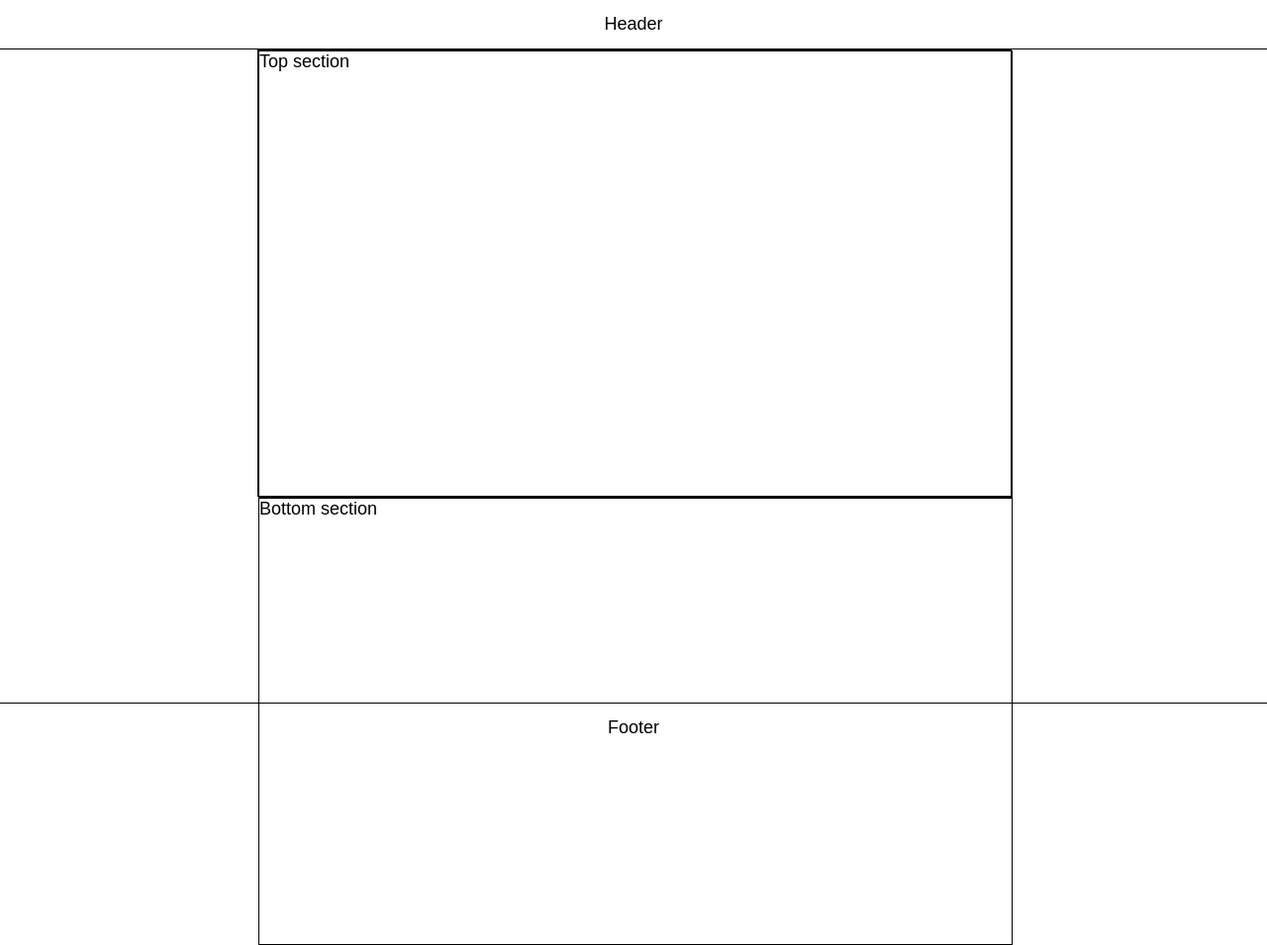
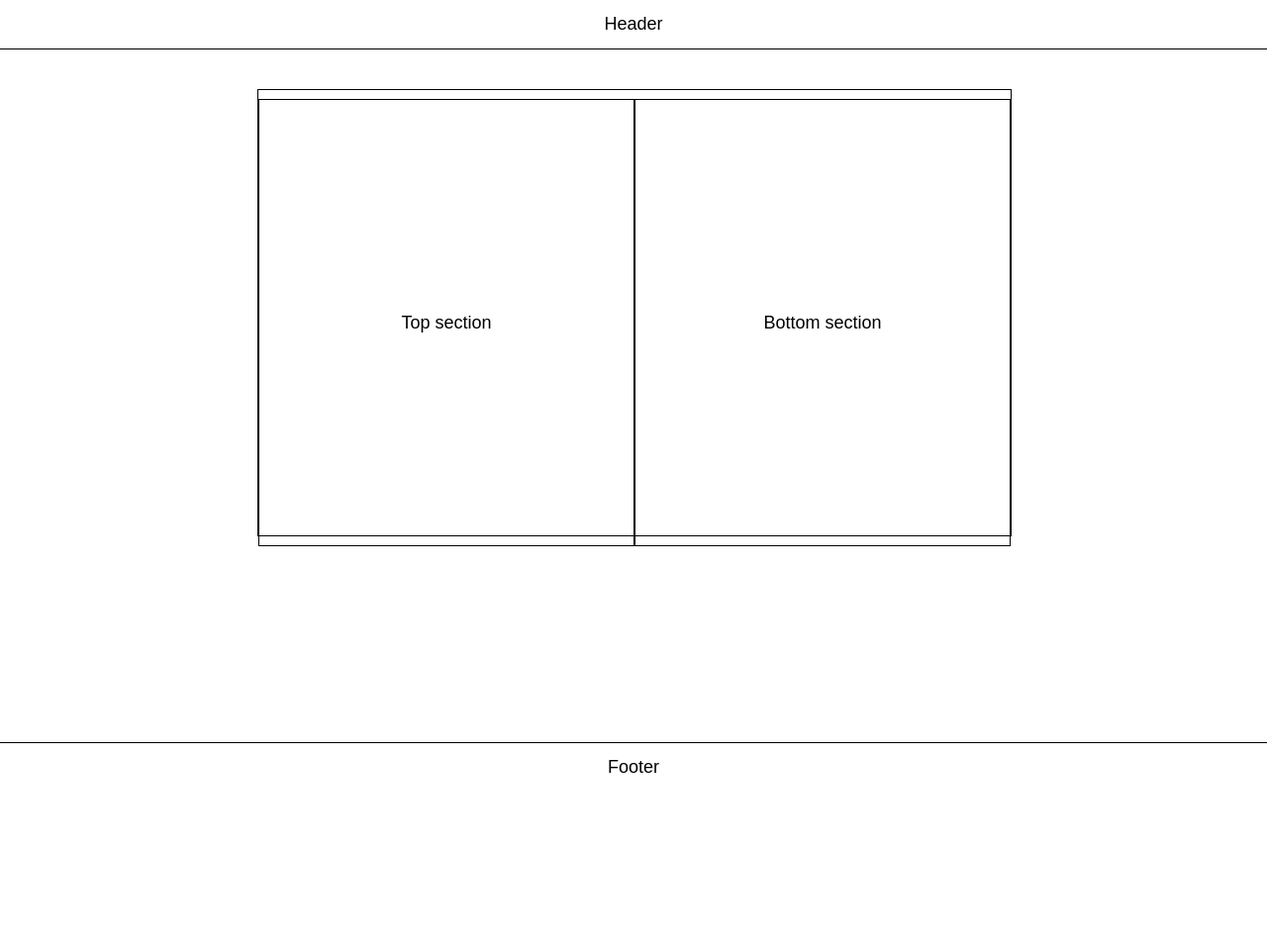
Before and after one commit to ooloo-io/github-flow-SonShua, a website: page src/index.html in a window 1280 px wide. Shown: the whole page at 99% size. After the commit the page ends 800 px from the top, so only its background shows below. Drawn offline with nearby package versions, Linux system fonts and the light colour scheme.

Commit message:
Resolved conflict

```diff
--- a/src/styles.css
+++ b/src/styles.css
@@ -24,19 +24,13 @@ body {
   width: 760px;
   max-width: 100%;
   margin: auto;
-<<<<<<< HEAD
   padding: 20px;
-=======
->>>>>>> f572078 (Add bottom section)
 }
 
 .section {
   height: 450px;
   width: 100%;
-<<<<<<< HEAD
-=======
   margin-top: 20px;
->>>>>>> f572078 (Add bottom section)
   display: flex;
   justify-content: center;
   align-items: center;
```
